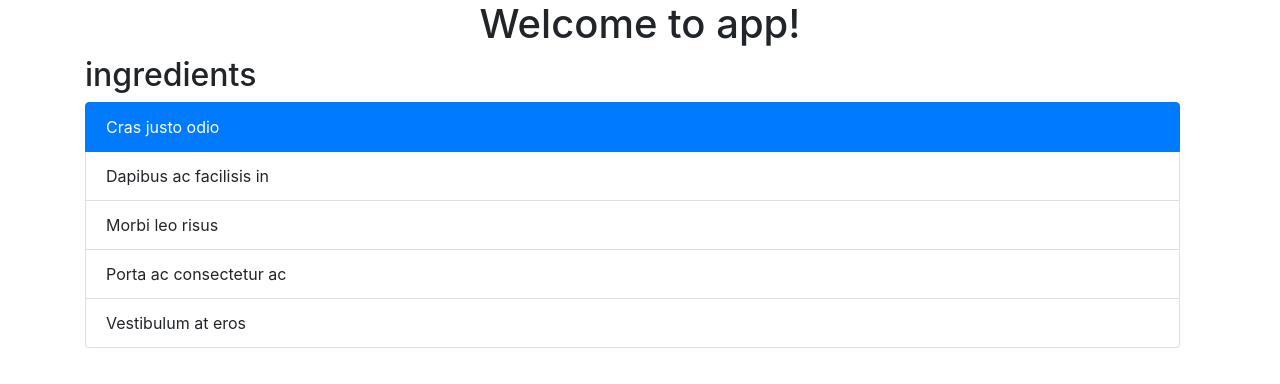
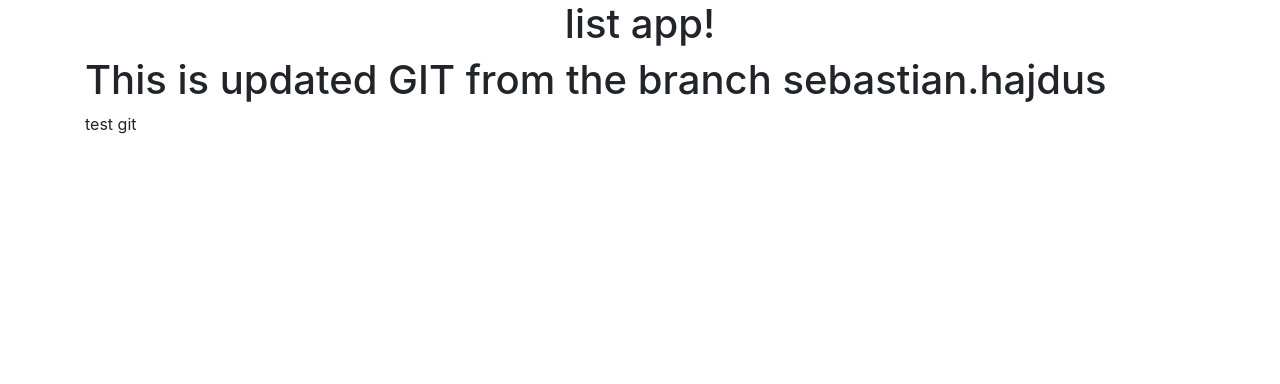
Before and after one commit to hihajdus/ingredients, an Angular app: page / in a window 1280 px wide. Shown: the top 384 px of the page. Built offline with nearby package versions, Linux system fonts and the light colour scheme.

Commit message:
test commit in branch sebastian.hajdus

```diff
--- a/src/app/app.component.html
+++ b/src/app/app.component.html
@@ -1,16 +1,12 @@
 <!--The content below is only a placeholder and can be replaced.-->
-<div style="text-align:center">
-  <h1>
-    Welcome to {{ title }}!
-  </h1>
-</div>
-<div class="container">
-  <h2>ingredients</h2>
-  <ul class="list-group col-12 offset-12">
-    <li class="list-group-item active">Cras justo odio</li>
-    <li class="list-group-item">Dapibus ac facilisis in</li>
-    <li class="list-group-item">Morbi leo risus</li>
-    <li class="list-group-item">Porta ac consectetur ac</li>
-    <li class="list-group-item">Vestibulum at eros</li>
-  </ul>
-</div>
+  <div class="container">
+    <div style="text-align:center">
+      <h1>
+        list {{ title }}!
+      </h1>
+    </div>
+    <div class="test_git">
+      <h1>This is updated GIT from the branch sebastian.hajdus</h1>
+      <p>test git</p>
+    </div>
+  </div>
```
